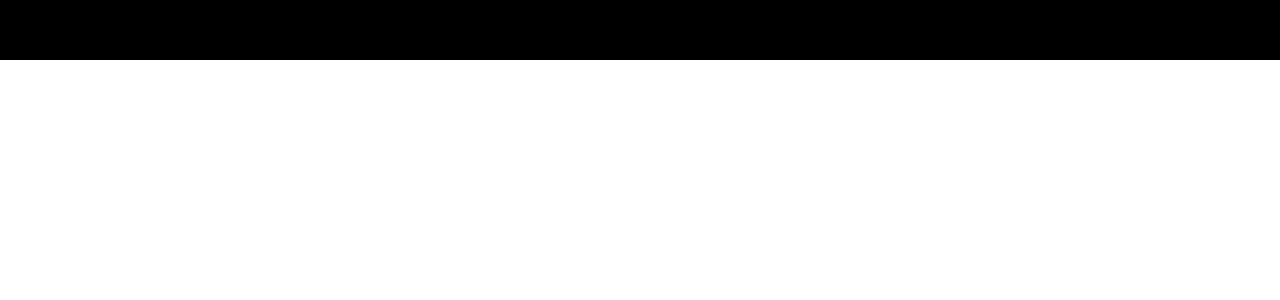
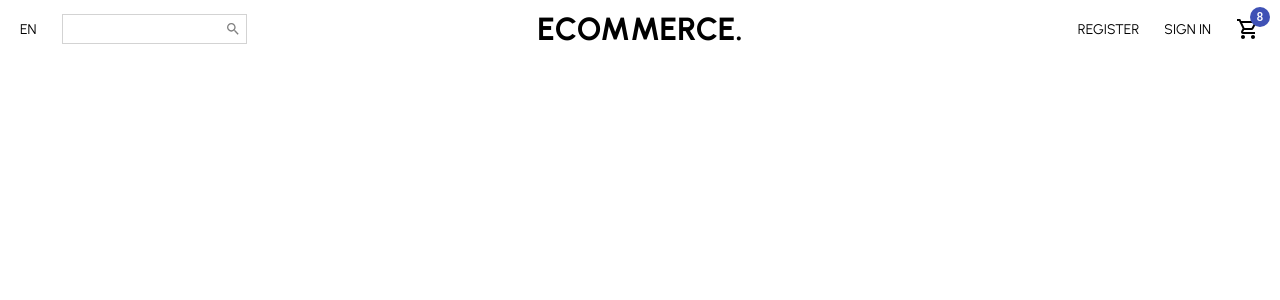
Before and after one commit to DviadFer/ecommerce-react, a React (Create React App) app: page / in a window 1280 px wide. Shown: the top 300 px of the page. Built offline with nearby package versions, Linux system fonts and the light colour scheme.

Commit message:
Maquetada la barra de navegación
Se han implementado los modulos de material UI para la vosualización de sus iconos

```diff
--- a/package.json
+++ b/package.json
@@ -3,6 +3,8 @@
   "version": "0.1.0",
   "private": true,
   "dependencies": {
+    "@material-ui/core": "^4.12.4",
+    "@material-ui/icons": "^4.11.3",
     "@testing-library/jest-dom": "^5.16.4",
     "@testing-library/react": "^13.3.0",
     "@testing-library/user-event": "^13.5.0",
--- a/src/components/Navbar.jsx
+++ b/src/components/Navbar.jsx
@@ -1,15 +1,88 @@
+import { Search, ShoppingCartOutlined } from '@material-ui/icons'
+import { Badge } from '@material-ui/core'
 import React from 'react'
 import styled from 'styled-components'
 
 const Container = styled.div`
-    height: 60px;
-    background-color: black;
+  height: 60px;
+`
+// Divisor de la barra de navegación
+const Wrapper = styled.div`
+  padding: 10px 20px;
+  display: flex;
+  justify-content: space-between;
+  align-items: center;
+`
+const Left = styled.div`
+  flex: 1;
+  display: flex;
+  align-items: center;
+`
+const Center = styled.div`
+  flex: 1;
+  text-align: center;
+`
+const Right = styled.div`
+  flex: 1;
+  display: flex;
+  align-items: center;
+  justify-content: flex-end;
+  gap: 25px;
+`
+
+//Contenido de la barra de navegación
+const Language = styled.span`
+  font-size: 14px;
+  cursor: pointer;
+`
+
+const SearchContainer = styled.div`
+  border: 1px solid lightgray;
+  display: flex;
+  align-items: center;
+  margin-left: 25px;
+  padding: 5px;
+`
+
+const Input = styled.input`
+  border: none;
+  &:focus {
+    outline: none;
+  }
+`
+const Logo = styled.h1`
+  font-weight: bold;
+`
+
+const MenuItem = styled.div`
+  font-size: 14px;
+  cursor: pointer;
 `
 
 const Navbar = () => {
   return (
     <Container>
-        Navbar
+      <Wrapper>
+        <Left>
+          <Language>EN</Language>
+          <SearchContainer>
+            <Input></Input>
+            <Search style={{color:"gray", fontSize: 16}}/>
+          </SearchContainer>
+        </Left>
+        <Center>
+          <Logo>ECOMMERCE.</Logo>
+        </Center>
+        <Right>
+          <MenuItem>REGISTER</MenuItem>
+          <MenuItem>SIGN IN</MenuItem>
+          <MenuItem>
+          <Badge badgeContent={8} color="primary">
+              <ShoppingCartOutlined />
+          </Badge>
+          </MenuItem>
+        </Right>
+      </Wrapper>
     </Container>
   )
 }
```
Also changed, not shown: 1 other file (tests, documents, lock files or other folders).
